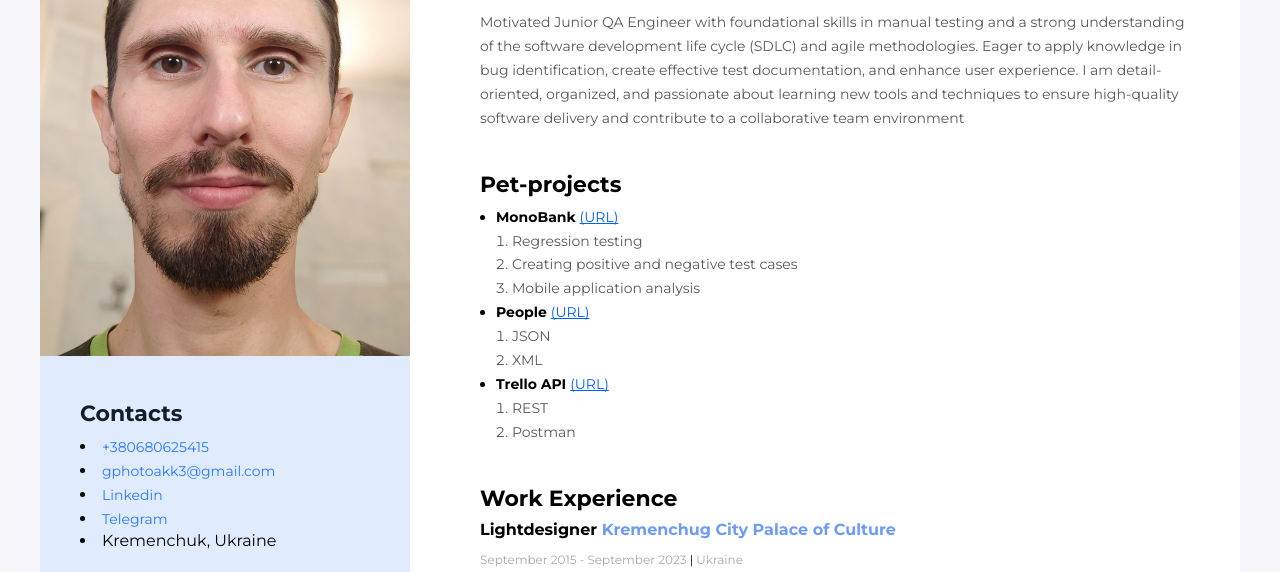
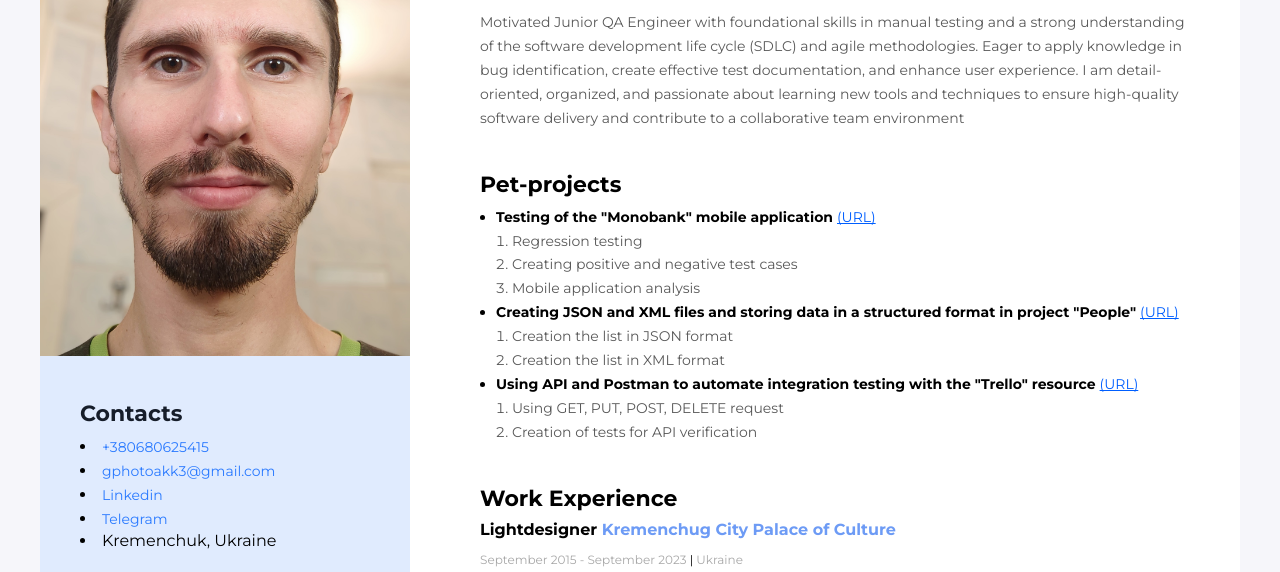
Before and after one commit to TrialVer/resume, a plain HTML site: page index.html in a window 1280 px wide. Shown: the part 145-717 px from the top of the page. Drawn offline with Linux system fonts and the light colour scheme.

Commit message:
Changed block pet-project

```diff
--- a/index.html
+++ b/index.html
@@ -34,7 +34,7 @@
           <h3 class="my-projects-title">Pet-projects</h3>
           <ul class="my-project-list">
             <li class="my-project-item">
-              MonoBank
+              Testing of the "Monobank" mobile application
               <a
                 class="my-project-item-link"
                 href="https://docs.google.com/spreadsheets/d/1vhU0SvZpEIzJiyPhzRRRTFSpAca0kaOQtrIKbh6Ef2o/edit?usp=sharing"
@@ -49,7 +49,7 @@
               </span>
             </li>
             <li class="my-project-item">
-              People
+              Creating JSON and XML files and storing data in a structured format in project "People"
               <a
                 class="my-project-item-link"
                 href="https://drive.google.com/drive/folders/1pYXnfrsBmUanaiSO9eINUufdNPTWMB9G?usp=drive_link"
@@ -57,13 +57,13 @@
                 (URL)</a>
               <span class="my-project-item-tech">
                 <ol class="my-project-list">
-                  <li class="my-project-item-tech">JSON</li>
-                  <li class="my-project-item-tech">XML</li>
+                  <li class="my-project-item-tech">Creation the list in JSON format</li>
+                  <li class="my-project-item-tech">Creation the list in XML format</li>
                 </ol>
               </span>
             </li>
             <li class="my-project-item">
-              Trello API
+              Using API and Postman to automate integration testing with the "Trello" resource
               <a
                 class="my-project-item-link"
                 href="https://docs.google.com/spreadsheets/d/1XtjukwwjwPyIc6gErVzCWURP0TKj0JdCPfC8WWHKVqY/edit?usp=sharing"
@@ -71,8 +71,8 @@
                 (URL)</a>
               <span class="my-project-item-tech">
                 <ol class="my-project-list">
-                  <li class="my-project-item-tech">REST</li>
-                  <li class="my-project-item-tech">Postman</li>
+                  <li class="my-project-item-tech">Using GET, PUT, POST, DELETE request</li>
+                  <li class="my-project-item-tech">Creation of tests for API verification</li>
                 </ol>
               </span>
             </li>
```
